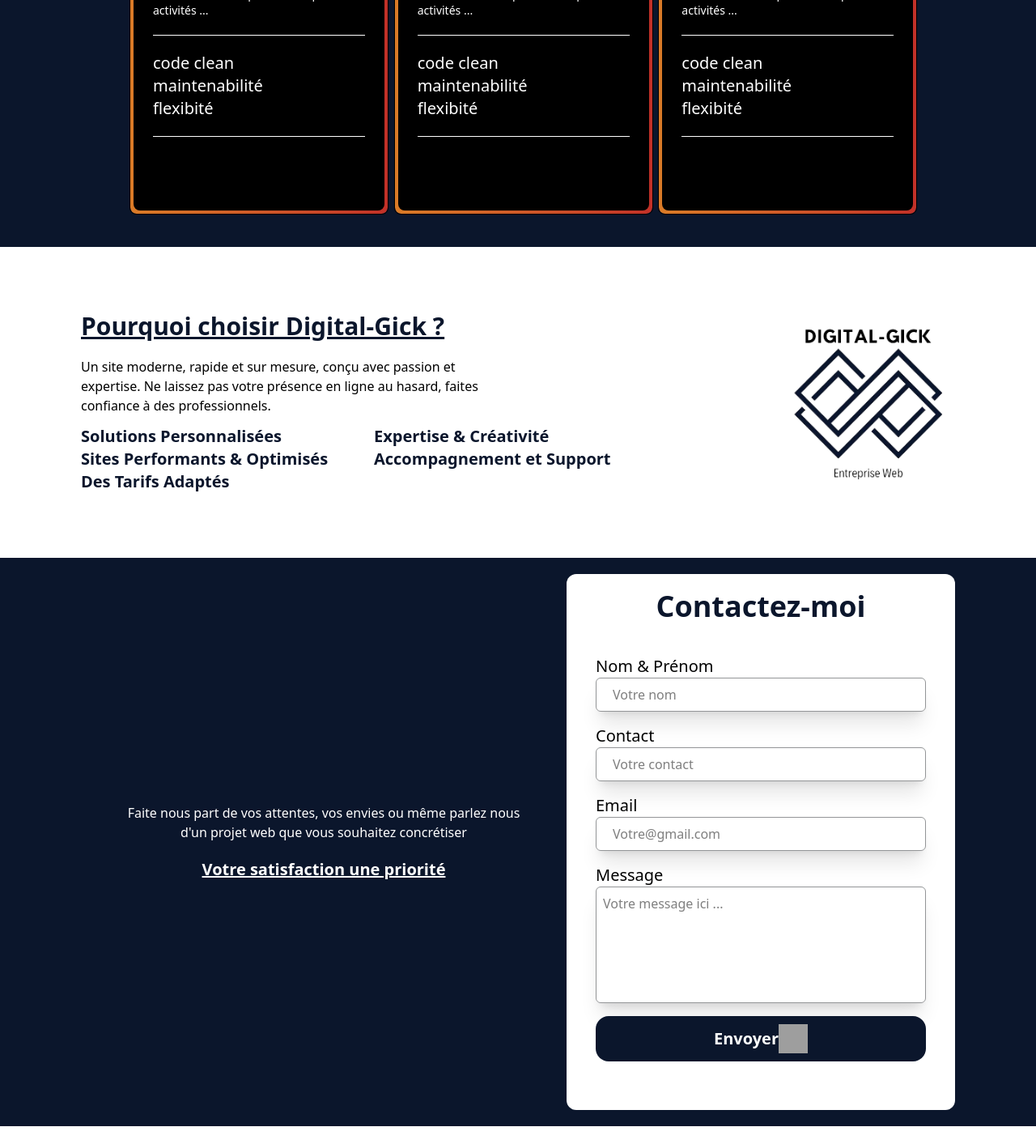
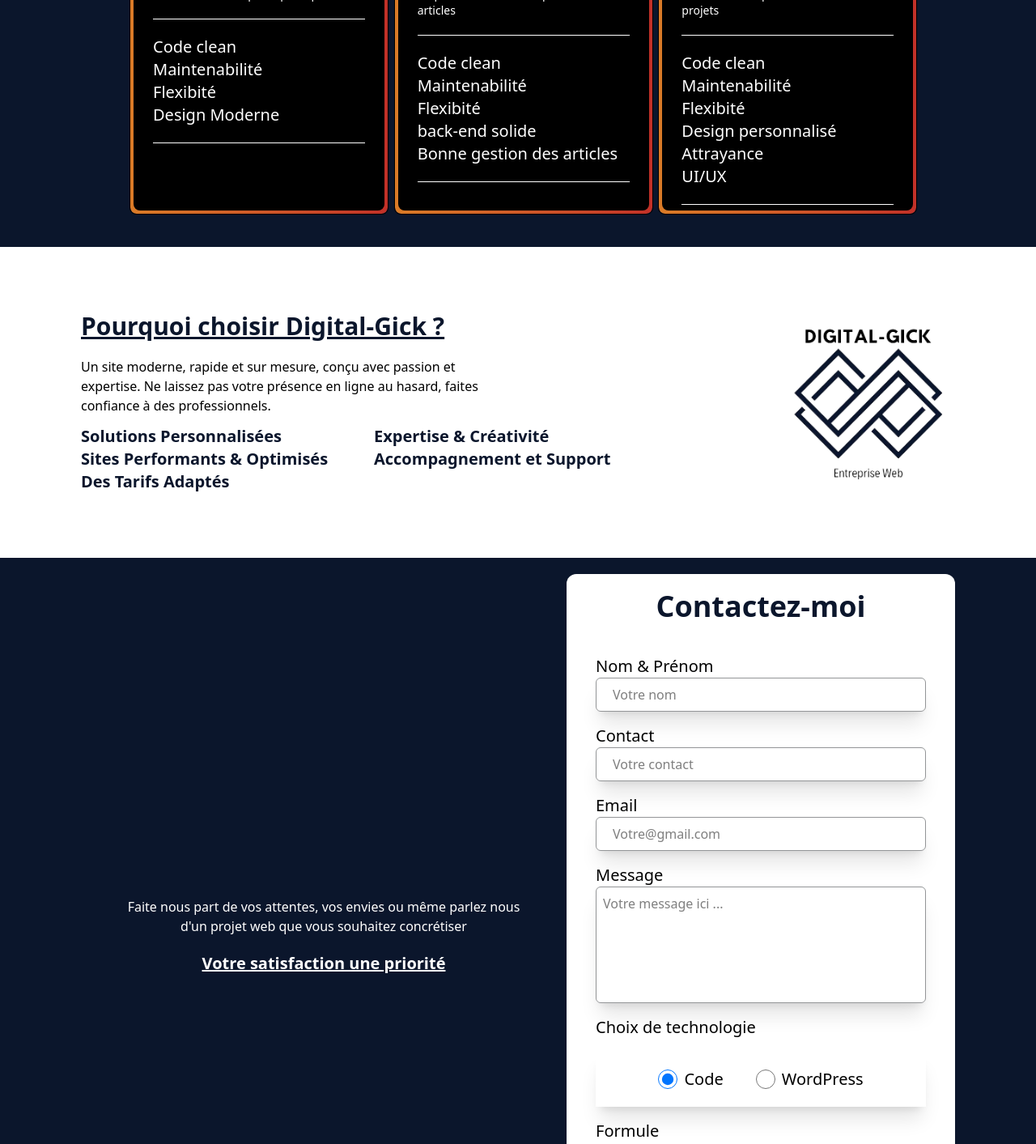
Before and after one commit to Beliskony/Portfolio, a React (Vite) app: page / in a window 1280 px wide. Shown: the part 5940-7353 px from the top of the page at 81% size. Built offline with nearby package versions, Linux system fonts and the light colour scheme; grey boxes are pictures that could not be loaded.

Commit message:
final022025

```diff
--- a/src/components/ContactUs.tsx
+++ b/src/components/ContactUs.tsx
@@ -7,11 +7,13 @@ const ContactUs = () => {
         email:"",
         contact:"",
         message:"",
+        choix:"code",
+        formule:"Personaliser"
     })
 
     const [status, setStatus] = useState("");
 
-    const handleChange = (e: React.ChangeEvent<HTMLInputElement | HTMLTextAreaElement>) => {
+    const handleChange = (e: React.ChangeEvent<HTMLInputElement | HTMLTextAreaElement | HTMLSelectElement>) => {
         const { name, value } = e.target;
         setFormData((prev) => ({ ...prev, [name]: value }));
       }
@@ -78,6 +80,46 @@ const ContactUs = () => {
                  className="w-full h-36 p-2 border border-[#939597] resize-none rounded-md max-sm:w-full shadow-xl">
                 </textarea>
             </div>
+
+            <div className="flex flex-col text-left gap-y-4">
+              <label className="text-xl font-medium"> Choix de technologie </label>
+                <div className="flex flex-row items-center justify-center gap-x-10 shadow-xl py-5">
+                  <label className="flex items-center space-x-2">
+                    <input type="radio"
+                           name="choix"
+                           value="code"
+                           checked={formData.choix==="code"}
+                           onChange={handleChange}
+                           className="w-6 h-6"/>
+                    <span className="text-xl font-medium">Code</span>
+                  </label>
+
+                  <label className="flex items-center space-x-2">
+                    <input type="radio"
+                           name="choix"
+                           value="wordpress"
+                           checked={formData.choix==="wordpress"}
+                           onChange={handleChange}
+                           className="w-6 h-6"/>
+                    <span className="text-xl font-medium">WordPress</span>
+                  </label>
+                </div>
+            </div>
+
+            <div className="flex flex-col text-left gap-y-4">
+              <label className="text-xl font-medium" htmlFor="formule">Formule</label>
+              <select id="formule"
+                      name="formule"
+                      value={formData.formule}
+                      onChange={handleChange}
+                      className="border border-gray-300 rounded p-2 text-lg mx-5 shadow-xl">
+                <option value="Personnaliser">Personnaliser</option>
+                <option value="Site Vitrine">Site Vitrine</option>
+                <option value="Portfolio">Portfolio</option>
+                <option value="E-commerce">E-commerce</option>
+              </select>
+
+            </div>
                 <button type="submit" className="flex flex-row items-center space-x-3 justify-center w-full h-14 text-xl text-white font-bold bg-[#0B162C] hover:bg-[#5FC2BA] rounded-2xl">
                     Envoyer
                   <img src="https://img.icons8.com/?size=100&id=7874&format=png&color=FFFFFF" className="h-9 w-9"/>
--- a/src/components/Footer.tsx
+++ b/src/components/Footer.tsx
@@ -29,16 +29,20 @@ export default function Footer() {
         </div>
 
         <div className='w-[30%] flex flex-row gap-x-5 justify-center max-sm:w-full max-sm:gap-x-10'>
-              <a href='https://www.facebook.com/axel.nguessan.167'>
+              <a href='https://www.facebook.com/axel.nguessan.167' target="_blank">
                 <img src='/images/facebook.png' className='h-10 w-10 md:h-7 md:w-7'/>
               </a>
 
-              <a href='https://www.linkedin.com/in/axel-sylvain-n-guessan-a46661291?utm_source=share&utm_campaign=share_via&utm_content=profile&utm_medium=ios_app'>
+              <a href='https://www.linkedin.com/in/axel-sylvain-n-guessan-a46661291?utm_source=share&utm_campaign=share_via&utm_content=profile&utm_medium=ios_app' target="_blank">
                 <img src='/images/linkedin.png' className='h-10 w-10 md:h-7 md:w-7'/>
               </a>
 
-              <a href='#'>
-                <img src='/images/X.png' className='h-10 w-10 md:h-7 md:w-7'/>
+              <a href='http://wa.me/+2250788557370' target="_blank">
+                <img src='/images/whatsapp.png' className='h-10 w-10 md:h-7 md:w-7'/>
+              </a>
+
+              <a href='tel:+2250788557370' target="_blank">
+                <img src='/images/call.png' className='h-10 w-10 md:h-7 md:w-7'/>
               </a>
         </div>
 
--- a/src/components/boite/Codes.tsx
+++ b/src/components/boite/Codes.tsx
@@ -7,25 +7,25 @@ const Codes = () => {
                         max-sm:flex-col max-sm:gap-y-4'>
 
                     <CardPrice typeSite='Site Vitrine'
-                               prix='250.000'
-                               texte='idéal pour présenter et mettre en valeur votre entreprise, boutique, activités ...'
-                               pointForts={['code clean','maintenabilité', 'flexibité', ]}
+                               prix='200.000'
+                               texte='Idéal pour présenter et mettre en valeur votre entreprise, profil personnel'
+                               pointForts={['Code clean','Maintenabilité', 'Flexibité', 'Design Moderne' ]}
                                bgCouleur='black'
                                texteCouleur='white'
                                populaire={true}/>
 
                     <CardPrice typeSite='Site E-commerce'
-                               prix='450.000'
-                               texte='idéal pour présenter et mettre en valeur votre entreprise, boutique, activités ...'
-                               pointForts={['code clean','maintenabilité', 'flexibité', ]}
+                               prix='650.000'
+                               texte="Parfait pour la mise en valeur et l'expension votre boutique et vos articles"
+                               pointForts={['Code clean','Maintenabilité', 'Flexibité','back-end solide', 'Bonne gestion des articles' ]}
                                bgCouleur='black'
                                texteCouleur='white'
                                />
 
                     <CardPrice typeSite='Site Portfolio'
-                               prix='200.000'
-                               texte='idéal pour présenter et mettre en valeur votre entreprise, boutique, activités ...'
-                               pointForts={['code clean','maintenabilité', 'flexibité', ]}
+                               prix='250.000'
+                               texte='Idéal pour présenter et mettre en valeur vos competences, vécus et projets'
+                               pointForts={['Code clean','Maintenabilité', 'Flexibité', 'Design personnalisé', 'Attrayance', 'UI/UX' ]}
                                bgCouleur='black'
                                texteCouleur='white'
                                populaire={true}/>
--- a/src/components/boite/Wordpress.tsx
+++ b/src/components/boite/Wordpress.tsx
@@ -16,7 +16,7 @@ const Wordpress = () => {
                                populaire={true}/>
 
                     <CardPrice typeSite='Site E-commerce'
-                               prix='300.000'
+                               prix='370.000'
                                texte='Avec wordpress la conception est rapide et offres de nombreuses perspectives '
                                pointForts={["Simple d'utilisation", "S'adapte aux besoins", "Maintence facile", "Hebergement 1 an", "10 mailsPro"]}
                                bgCouleur='white'
```
Also changed, not shown: public/images/call.png (added), public/images/whatsapp.png (added).
